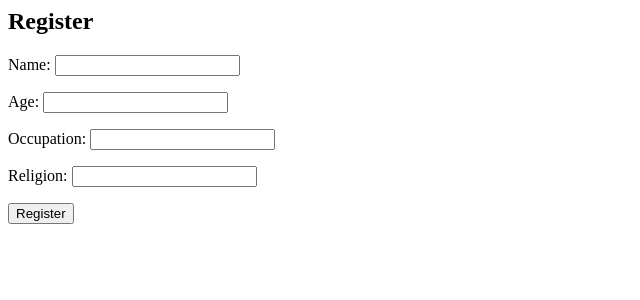
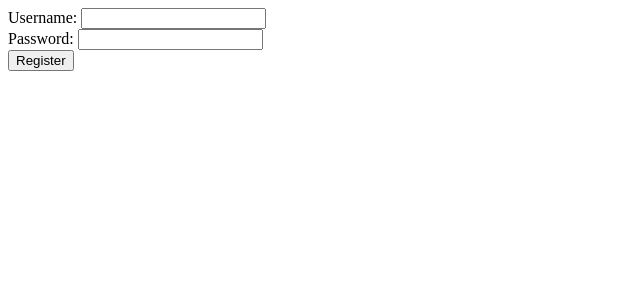
Before and after one commit to abshwabu/EOTA-backend, a Django app: template api/templates/register.html in a window 1280 px wide. Shown: the top 300 px of the page, without its empty margins (0-640 px from the left). Run offline with Django 4.2, Linux system fonts and the light colour scheme; the template is opened without the code that fills it: values that come from a table or form of the project are taken from there, others are empty.

Commit message:
register 3.5

```diff
--- a/api/templates/register.html
+++ b/api/templates/register.html
@@ -1,10 +1,11 @@
-
-
-{% block content %}
-  <h2>Register</h2>
-  <form method="post">
-    {% csrf_token %}
-    {{ form.as_p }}
-    <button type="submit">Register</button>
-  </form>
-{% endblock %}
+<!-- register.html -->
+<form method="post" action="{% url 'register' %}">
+  {% csrf_token %}
+  <label for="username">Username:</label>
+  <input type="text" name="username" required>
+  <br>
+  <label for="password">Password:</label>
+  <input type="password" name="password" required>
+  <br>
+  <input type="submit" value="Register">
+</form>
```
